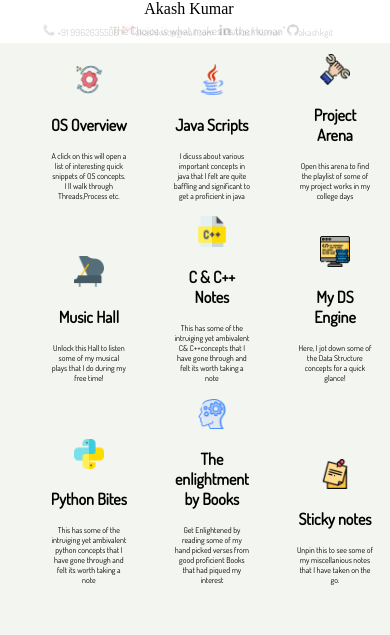
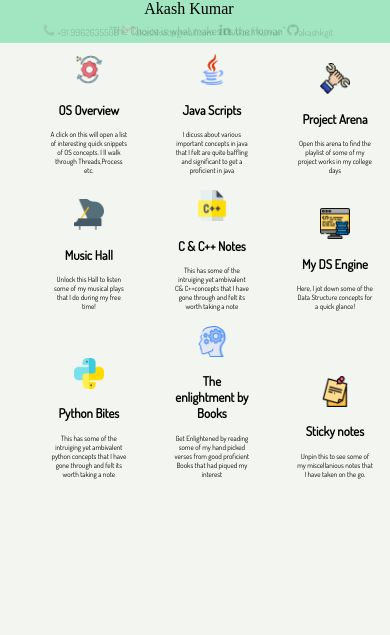
Before and after one commit to akashkgit/MyBlog, a React (Create React App) app: page / in a window 390 px wide. Shown: the top 635 px of the page. Built offline with nearby package versions, Linux system fonts and the light colour scheme; a web font is replaced by a local one.

Commit message:
last nyt 2

```diff
--- a/src/components/Author/Author.js
+++ b/src/components/Author/Author.js
@@ -8,7 +8,7 @@ const Author = () => (
 
   <img className={styles.authorimg}src= {author} alt="error"/>
   <div className={styles.authorwords} >" My Vision is to get   delighhted by learning multitude of technologies and leverage it to solve Business and
-   social cause by my soft skills. I like to Explore philosophy as well. Inorder to suceed, one most be commited to what they want to achieve. A person with commitment is powerful
+   social cause by my soft skills. I like to Explore philosophy as well and I believe that inorder to suceed, one most be commited to what they want to achieve. A person with commitment is powerful
     than a person with only interest.Start small and progress.Do Less,But better!"
 
   <div>  -Akash kumar</div>
--- a/src/components/Author/Author.module.css
+++ b/src/components/Author/Author.module.css
@@ -12,7 +12,7 @@ margin-top:2%;
 display:block;
 width:70%;
 height:50%;
-background-color: lightblue;
+background-color: #c5ddeb;
 color:black;
 display:block;
 width:100vw;
@@ -57,7 +57,7 @@ padding-top:1%;
 display:block;
 
 width:100%;
-background-color: lightblue;
+background-color: #c5ddeb;
 color:black;
 display:block;
 
--- a/src/components/Body/Body.js
+++ b/src/components/Body/Body.js
@@ -1,4 +1,5 @@
 import React from 'react';
+import {Component} from 'react';
 import PropTypes from 'prop-types';
 import styles from './Body.module.css';
 import  Java_comp from "../Java_comp/Java_comp";
@@ -10,7 +11,7 @@ import  Project_comp from "../Project_comp/Project_comp";
 import  Music_comp from "../Music_comp/Music_comp";
 import  Books_comp from "../Books_comp/Books_comp";
 import  StickyNotes_comp from "../StickyNotes_comp/StickyNotes_comp";
-
+import { browserHistory } from 'react-router';
 import open from "../../img/open3.png";
 import {
   BrowserRouter as Router ,
@@ -31,7 +32,16 @@ import book from '../../img/book.png';
 import random from '../../img/random3.png';
 import author from '../../img/author2.JPG';
 import Author from '../Author/Author';
-function hide()
+import { useHistory } from "react-router-dom";
+class Body extends Component
+{
+
+  constructor(props)
+  {
+    super(props);
+
+  }
+hide()
 {
 
 
@@ -40,15 +50,17 @@ document.getElementById("open").style.display='block';
 document.getElementById("router_comp").style.display='block';
 
 }
-function show()
+ show()
 {
   document.getElementById("router").style.display="block";
 document.getElementById("open").style.display='none';
 document.getElementById("router_comp").style.display='none';
 }
-const Body = () => (
+render(){
+  return (
   <div className={styles.body}  id="body">
-<img src={open}  onClick={show} className={styles.open} id="open" alt="error"    />
+
+<img src={open}  onClick={this.show} className={styles.open} id="open" alt="error"    />
 <p className={styles.expand}> Expand</p>
 
 
@@ -57,20 +69,20 @@ const Body = () => (
    <Router>
    <div id="router"  className={styles.router}>
   <br />
-  <Link to="/os" onClick={hide} ><Box src={os}  txt="OS Overview" txt2="A click on this will open a list of interesting quick snippets of OS concepts. I ll walk through Threads,Process etc."/></Link>
+  <Link to="/os" onClick={this.hide} ><Box src={os}  txt="OS Overview" txt2="A click on this will open a list of interesting quick snippets of OS concepts. I ll walk through Threads,Process etc."/></Link>
 
-  <Link to="/java" onClick={hide} ><Box  id="one"  src={java} txt="Java Scripts" txt2="I dicuss about various important concepts in java that I  felt are quite baffling and significant to get a proficient in java"/></Link>
+  <Link to="/java" onClick={this.hide} ><Box  id="one"  src={java} txt="Java Scripts" txt2="I dicuss about various important concepts in java that I  felt are quite baffling and significant to get a proficient in java"/></Link>
 
-  <Link to="/project" onClick={hide}  ><Box src={project} txt="Project Arena" txt2="Open this arena to find the playlist of some of my project works in my college days"/></Link>
-  <Link to="/music" onClick={hide} ><Box src={music} txt="Music Hall" txt2="Unlock this Hall to listen some of my musical plays that I do during my free time!"/></Link>
-  <Link to="/c" onClick={hide} ><Box id="two" src={c} txt="C & C++ Notes" txt2="This has some of the intruiging yet ambivalent C& C++concepts that I have gone through and felt its worth taking a note"/></Link>
+  <Link to="/project" onClick={this.hide}  ><Box src={project} txt="Project Arena" txt2="Open this arena to find the playlist of some of my project works in my college days"/></Link>
+  <Link to="/music" onClick={this.hide} ><Box src={music} txt="Music Hall" txt2="Unlock this Hall to listen some of my musical plays that I do during my free time!"/></Link>
+  <Link to="/c" onClick={this.hide} ><Box id="two" src={c} txt="C & C++ Notes" txt2="This has some of the intruiging yet ambivalent C& C++concepts that I have gone through and felt its worth taking a note"/></Link>
 
-  <Link to="/ds" onClick={hide}  ><Box src={ds} txt="My DS Engine"  txt2="Here, I jot down some of the Data Structure concepts for a quick glance!"/></Link>
-<Link to="/python" onClick={hide}  ><Box src={python} txt="Python Bites"  txt2="This has some of the intruiging yet ambivalent python concepts that I have gone through and felt its worth taking a note"/></Link>
+  <Link to="/ds" onClick={this.hide}  ><Box src={ds} txt="My DS Engine"  txt2="Here, I jot down some of the Data Structure concepts for a quick glance!"/></Link>
+<Link to="/python" onClick={this.hide}  ><Box src={python} txt="Python Bites"  txt2="This has some of the intruiging yet ambivalent python concepts that I have gone through and felt its worth taking a note"/></Link>
 
 
-  <Link to="/book" onClick={hide}  ><Box src={book}  txt="The enlightment by Books" txt2="Get Enlightened by reading some of my hand picked verses from good proficient Books that had piqued my interest "/></Link>
-  <Link to="/sticky notes" onClick={hide} ><Box src={random}  txt="Sticky notes" txt2="Unpin this to see some of my miscellanious notes that I have taken on the go."/></Link>
+  <Link to="/book" onClick={this.hide}  ><Box src={book}  txt="The enlightment by Books" txt2="Get Enlightened by reading some of my hand picked verses from good proficient Books that had piqued my interest "/></Link>
+  <Link to="/sticky notes" onClick={this.hide} ><Box src={random}  txt="Sticky notes" txt2="Unpin this to see some of my miscellanious notes that I have taken on the go."/></Link>
   <br />
   <br />
 
@@ -101,9 +113,7 @@ const Body = () => (
 
 
 );
-
-Body.propTypes = {};
-
-Body.defaultProps = {};
+}
+}
 
 export default Body;
--- a/src/components/Box/Box.module.css
+++ b/src/components/Box/Box.module.css
@@ -112,7 +112,7 @@
 .txt2
 {
 	text-align: center;
-	font-size: 50%;
+	font-size: 45%;
 	font-family: "Dosis";
 	margin-top:1%;
 }
@@ -120,7 +120,7 @@
 {
 	font-weight: bold;
 	margin-left: 0%;
-	font-size: 100%;
+	font-size: 80%;
 		font-family: "Dosis";
 }
 }
--- a/src/components/Header/Header.module.css
+++ b/src/components/Header/Header.module.css
@@ -26,7 +26,7 @@ a:hover
 
 
 		color:black;
-	background-color:white;
+	background-color:#a1e6c0;
 font-family:"Reggae One";
 
 	margin-top:0%;
@@ -174,7 +174,7 @@ a:hover
 
 
 		color:black;
-	background-color:white;
+	background-color:#a1e6c0;
 font-family:"Reggae One";
 
 	margin-top:0%;
--- a/src/index.js
+++ b/src/index.js
@@ -21,7 +21,7 @@ ReactDOM.render(
 
 	<div className={styles.index} scroll="no">
   <Header />
-  <Body />
+  <Body onunload={()=>alert()} />
   <div className={styles.auth} >
   <Author />
   </div>
```
